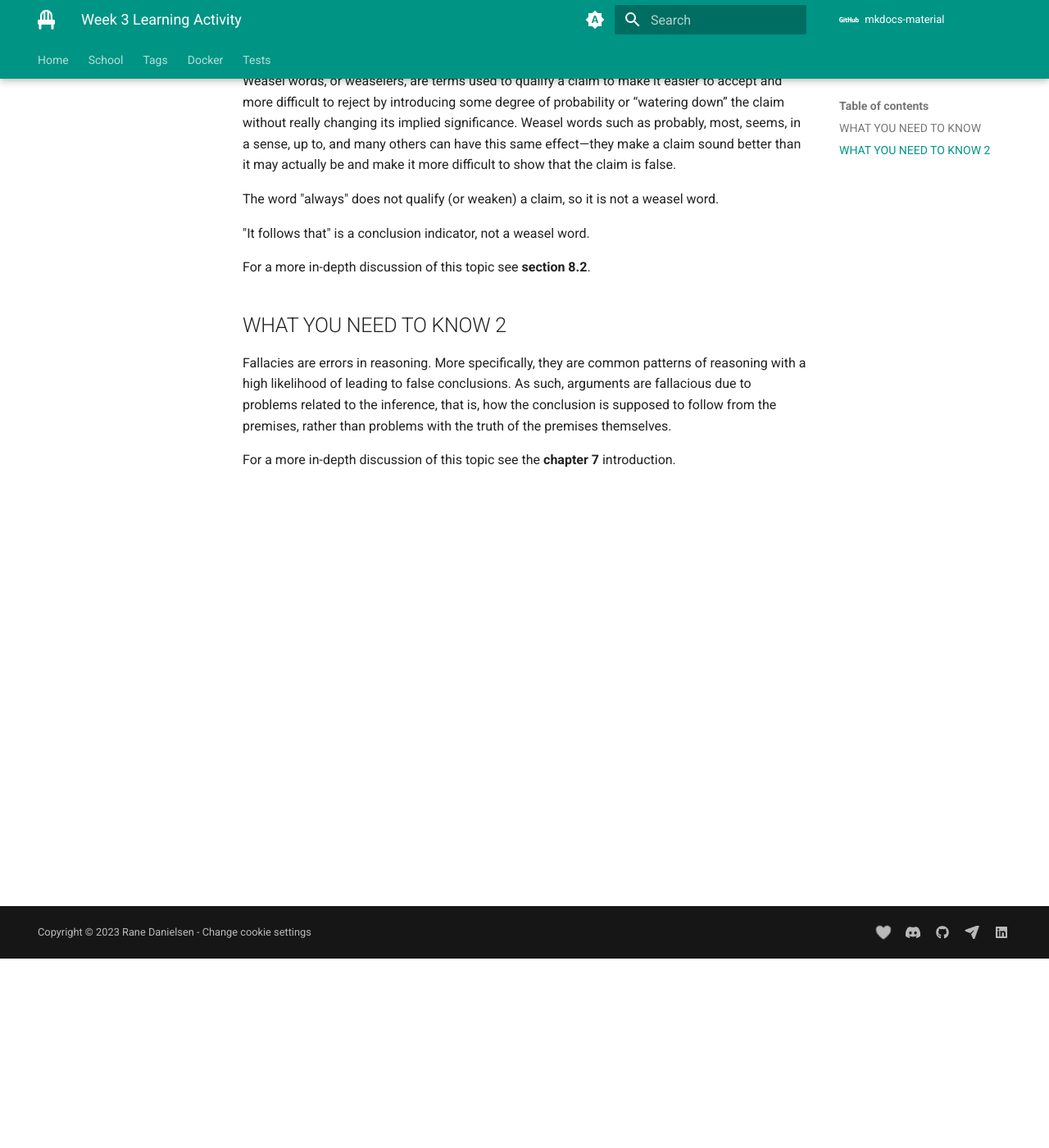
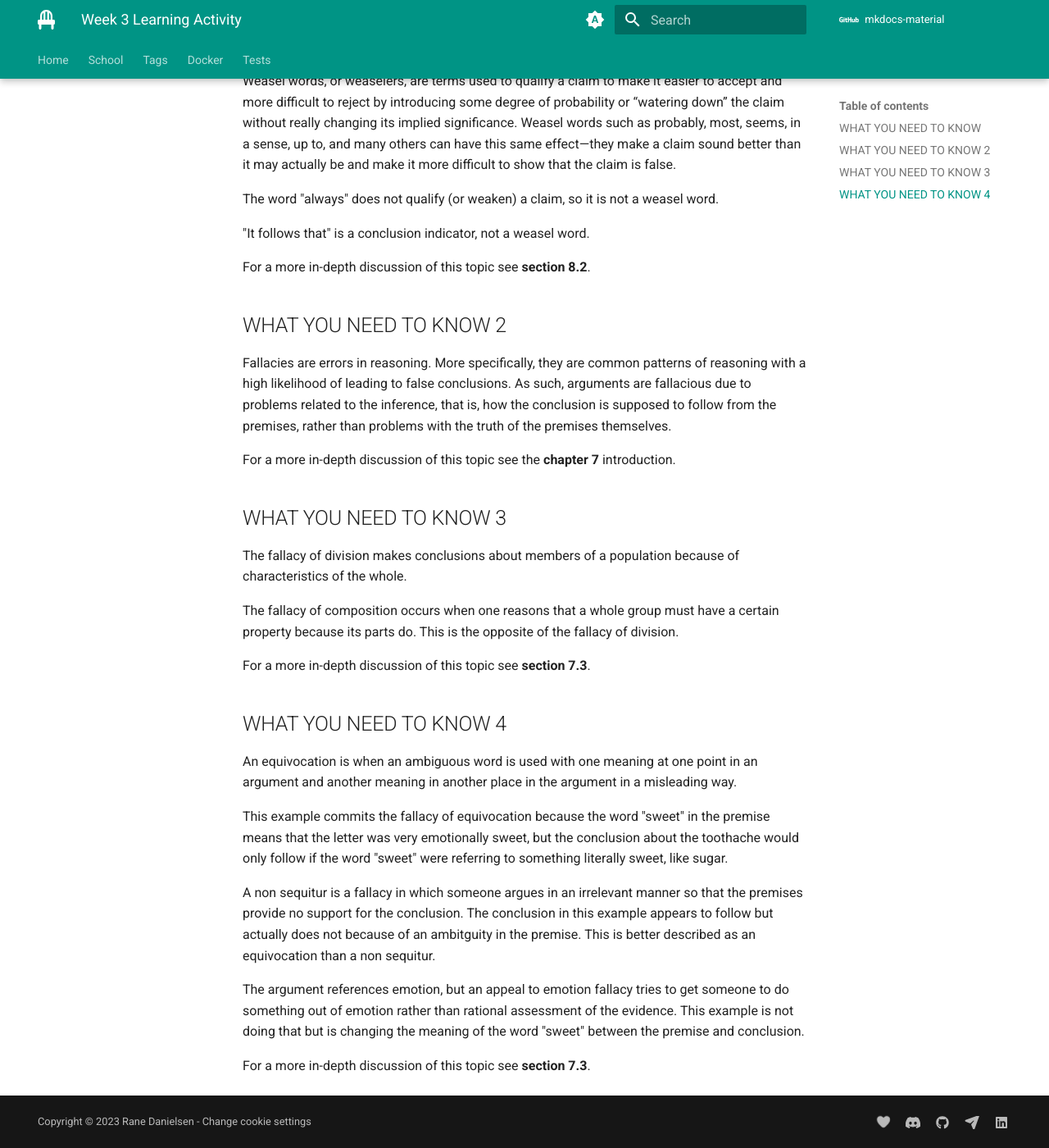
Before and after one commit to Raney-org/mkdocs-material, an MkDocs documentation site: the page built from docs/school/informal-logic/learning-activity/week-4.md, in a window 1280 px wide and 1400 px high, scrolled down 231 px. Shown: the whole window at 82% size. Built offline with MkDocs 1.6.1 and Material for MkDocs 9.7.7, drawn with Linux system fonts in a browser that asks for light colours; comment, search, counter and statistics services are not loaded.

Commit message:
Apr 24, 2023, 1:37 AM

```diff
--- a/docs/school/informal-logic/learning-activity/week-4.md
+++ b/docs/school/informal-logic/learning-activity/week-4.md
@@ -20,3 +20,23 @@ For a more in-depth discussion of this topic see **section 8.2**.
 Fallacies are errors in reasoning. More specifically, they are common patterns of reasoning with a high likelihood of leading to false conclusions. As such, arguments are fallacious due to problems related to the inference, that is, how the conclusion is supposed to follow from the premises, rather than problems with the truth of the premises themselves.
 
 For a more in-depth discussion of this topic see the **chapter 7** introduction.
+
+## WHAT YOU NEED TO KNOW 3
+
+The fallacy of division makes conclusions about members of a population because of characteristics of the whole.
+
+The fallacy of composition occurs when one reasons that a whole group must have a certain property because its parts do. This is the opposite of the fallacy of division.
+
+For a more in-depth discussion of this topic see **section 7.3**.
+
+## WHAT YOU NEED TO KNOW 4
+
+An equivocation is when an ambiguous word is used with one meaning at one point in an argument and another meaning in another place in the argument in a misleading way.
+
+This example commits the fallacy of equivocation because the word "sweet" in the premise means that the letter was very emotionally sweet, but the conclusion about the toothache would only follow if the word "sweet" were referring to something literally sweet, like sugar.
+
+A non sequitur is a fallacy in which someone argues in an irrelevant manner so that the premises provide no support for the conclusion. The conclusion in this example appears to follow but actually does not because of an ambitguity in the premise. This is better described as an equivocation than a non sequitur.
+
+The argument references emotion, but an appeal to emotion fallacy tries to get someone to do something out of emotion rather than rational assessment of the evidence. This example is not doing that but is changing the meaning of the word "sweet" between the premise and conclusion.
+
+For a more in-depth discussion of this topic see **section 7.3**.
```
